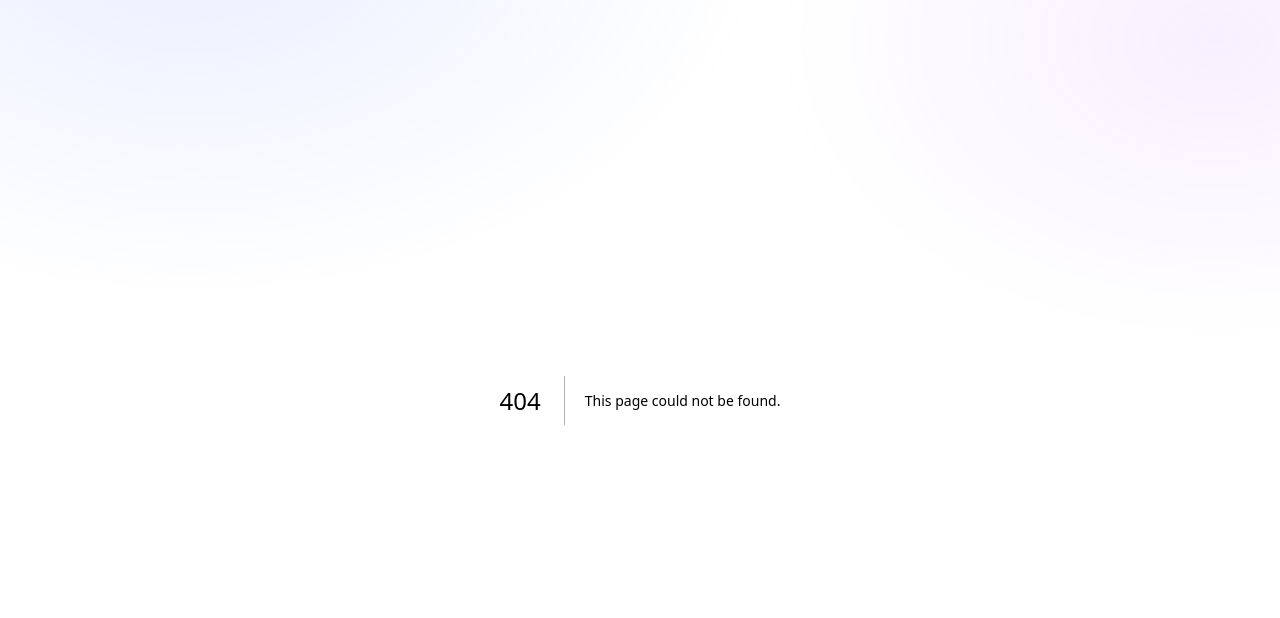
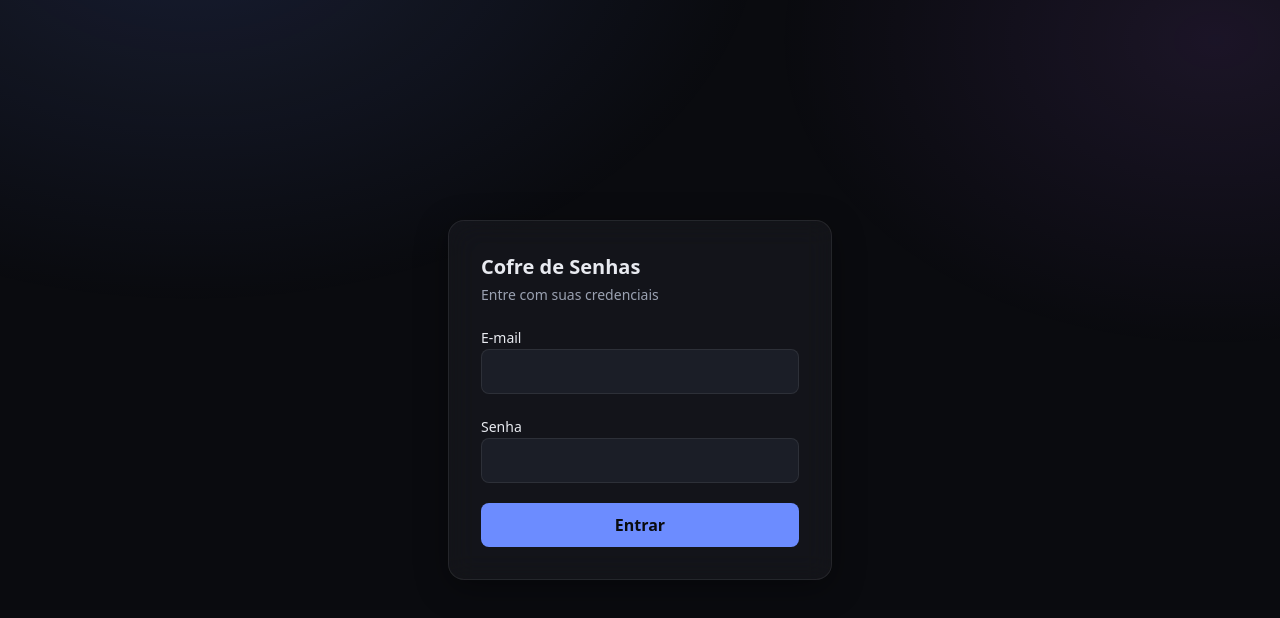
Before and after one commit to FabioCostaTeixeira/cofre-de-senhas, a Next.js app: page /login in a window 1280 px wide. Before the commit this address had no page. Shown: the top 618 px of the page. Built offline with nearby package versions, Linux system fonts and the light colour scheme; no server answers.

Commit message:
feat: telas de login e troca forcada de senha, navegacao
Co-Authored-By: Claude Opus 5 <noreply@anthropic.com>

```diff
--- /dev/null
+++ b/app/login/actions.ts
@@ -0,0 +1,48 @@
+'use server';
+
+import { redirect } from 'next/navigation';
+import { createSession, destroySession } from '@/lib/auth/session';
+import { verifyPassword } from '@/lib/auth/password';
+import { audit } from '@/lib/db/audit';
+import {
+  clearFailedLogins, findUserByEmail, registerFailedLogin,
+} from '@/lib/db/users';
+
+export type LoginState = { error?: string };
+
+const GENERICO = 'E-mail ou senha inválidos.';
+
+export async function login(_prev: LoginState, formData: FormData): Promise<LoginState> {
+  const email = String(formData.get('email') ?? '').trim();
+  const senha = String(formData.get('senha') ?? '');
+
+  if (!email || !senha) return { error: 'Preencha e-mail e senha.' };
+
+  const user = await findUserByEmail(email);
+  if (!user || !user.is_active) {
+    await audit({ actorId: null, action: 'login_fail', metadata: { email } });
+    return { error: GENERICO };
+  }
+
+  if (user.locked_until && new Date(user.locked_until) > new Date()) {
+    return { error: 'Conta temporariamente bloqueada. Tente novamente em 15 minutos.' };
+  }
+
+  if (!(await verifyPassword(senha, user.password_hash))) {
+    await registerFailedLogin(user.id);
+    await audit({ actorId: user.id, action: 'login_fail', entityType: 'user', entityId: user.id });
+    return { error: GENERICO };
+  }
+
+  await clearFailedLogins(user.id);
+  await createSession(user.id);
+  await audit({ actorId: user.id, action: 'login_ok', entityType: 'user', entityId: user.id });
+
+  redirect(user.must_change_password ? '/trocar-senha' : '/');
+}
+
+/** Recebe FormData porque é usada direto como `action` de um <form>. */
+export async function logout(_formData: FormData): Promise<void> {
+  await destroySession();
+  redirect('/login');
+}
--- /dev/null
+++ b/app/login/page.tsx
@@ -0,0 +1,46 @@
+'use client';
+
+import { useActionState } from 'react';
+import { login, type LoginState } from './actions';
+
+const inicial: LoginState = {};
+
+export default function LoginPage() {
+  const [state, action, pending] = useActionState(login, inicial);
+
+  return (
+    <main className="min-h-dvh grid place-items-center p-6">
+      <form action={action} className="glass w-full max-w-sm p-8 space-y-5">
+        <div className="space-y-1">
+          <h1 className="text-xl font-semibold">Cofre de Senhas</h1>
+          <p className="text-sm" style={{ color: 'var(--text-dim)' }}>
+            Entre com suas credenciais
+          </p>
+        </div>
+
+        <label className="block space-y-1">
+          <span className="text-sm">E-mail</span>
+          <input name="email" type="email" autoComplete="username" className="input" required />
+        </label>
+
+        <label className="block space-y-1">
+          <span className="text-sm">Senha</span>
+          <input
+            name="senha" type="password" autoComplete="current-password"
+            className="input" required
+          />
+        </label>
+
+        {state.error && (
+          <p className="text-sm" style={{ color: 'var(--danger)' }} role="alert">
+            {state.error}
+          </p>
+        )}
+
+        <button type="submit" className="btn btn-primary w-full" disabled={pending}>
+          {pending ? 'Entrando...' : 'Entrar'}
+        </button>
+      </form>
+    </main>
+  );
+}
--- /dev/null
+++ b/app/trocar-senha/actions.ts
@@ -0,0 +1,33 @@
+'use server';
+
+import { redirect } from 'next/navigation';
+import { requireUser } from '@/lib/auth/guards';
+import { hashPassword, verifyPassword } from '@/lib/auth/password';
+import { audit } from '@/lib/db/audit';
+import { findUserById, setPassword } from '@/lib/db/users';
+
+export type ChangeState = { error?: string };
+
+export async function changePassword(
+  _prev: ChangeState, formData: FormData,
+): Promise<ChangeState> {
+  const actor = await requireUser();
+  const atual = String(formData.get('atual') ?? '');
+  const nova = String(formData.get('nova') ?? '');
+  const confirma = String(formData.get('confirma') ?? '');
+
+  if (nova.length < 10) return { error: 'A nova senha precisa ter ao menos 10 caracteres.' };
+  if (nova !== confirma) return { error: 'A confirmação não confere com a nova senha.' };
+
+  const user = await findUserById(actor.id);
+  if (!user || !(await verifyPassword(atual, user.password_hash))) {
+    return { error: 'Senha atual incorreta.' };
+  }
+
+  await setPassword(actor.id, await hashPassword(nova), false);
+  await audit({
+    actorId: actor.id, action: 'password_change', entityType: 'user', entityId: actor.id,
+  });
+
+  redirect('/');
+}
--- /dev/null
+++ b/app/trocar-senha/page.tsx
@@ -0,0 +1,46 @@
+'use client';
+
+import { useActionState } from 'react';
+import { changePassword, type ChangeState } from './actions';
+
+const inicial: ChangeState = {};
+
+export default function TrocarSenhaPage() {
+  const [state, action, pending] = useActionState(changePassword, inicial);
+
+  return (
+    <main className="min-h-dvh grid place-items-center p-6">
+      <form action={action} className="glass w-full max-w-sm p-8 space-y-5">
+        <div className="space-y-1">
+          <h1 className="text-xl font-semibold">Defina sua senha</h1>
+          <p className="text-sm" style={{ color: 'var(--text-dim)' }}>
+            Escolha uma senha nova para continuar.
+          </p>
+        </div>
+
+        <label className="block space-y-1">
+          <span className="text-sm">Senha atual</span>
+          <input name="atual" type="password" className="input" required />
+        </label>
+        <label className="block space-y-1">
+          <span className="text-sm">Nova senha</span>
+          <input name="nova" type="password" className="input" required minLength={10} />
+        </label>
+        <label className="block space-y-1">
+          <span className="text-sm">Confirme a nova senha</span>
+          <input name="confirma" type="password" className="input" required minLength={10} />
+        </label>
+
+        {state.error && (
+          <p className="text-sm" style={{ color: 'var(--danger)' }} role="alert">
+            {state.error}
+          </p>
+        )}
+
+        <button type="submit" className="btn btn-primary w-full" disabled={pending}>
+          {pending ? 'Salvando...' : 'Salvar senha'}
+        </button>
+      </form>
+    </main>
+  );
+}
--- /dev/null
+++ b/components/Nav.tsx
@@ -0,0 +1,28 @@
+import Link from 'next/link';
+import { logout } from '@/app/login/actions';
+import type { Actor } from '@/lib/types';
+
+export function Nav({ actor }: { actor: Actor }) {
+  return (
+    <header className="glass mx-4 mt-4 px-5 py-3 flex items-center gap-4">
+      <Link href="/" className="font-semibold">🔐 Cofre</Link>
+      <nav className="flex items-center gap-3 text-sm" style={{ color: 'var(--text-dim)' }}>
+        <Link href="/">Salas</Link>
+        {actor.role === 'master' && (
+          <>
+            <Link href="/admin/usuarios">Usuários</Link>
+            <Link href="/admin/salas">Salas (admin)</Link>
+            <Link href="/admin/auditoria">Auditoria</Link>
+            <Link href="/admin/lixeira">Lixeira</Link>
+          </>
+        )}
+      </nav>
+      <div className="ml-auto flex items-center gap-3 text-sm">
+        <span style={{ color: 'var(--text-dim)' }}>{actor.name}</span>
+        <form action={logout}>
+          <button className="btn" type="submit">Sair</button>
+        </form>
+      </div>
+    </header>
+  );
+}
```
